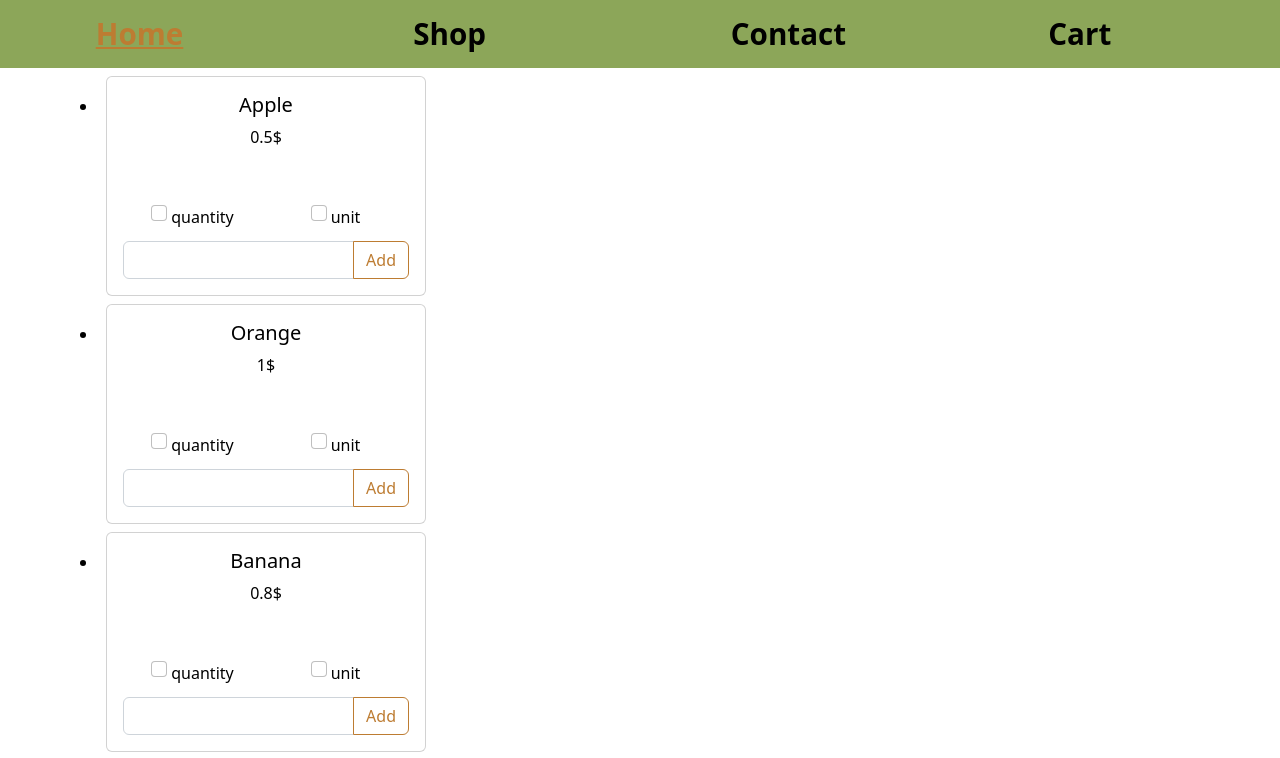
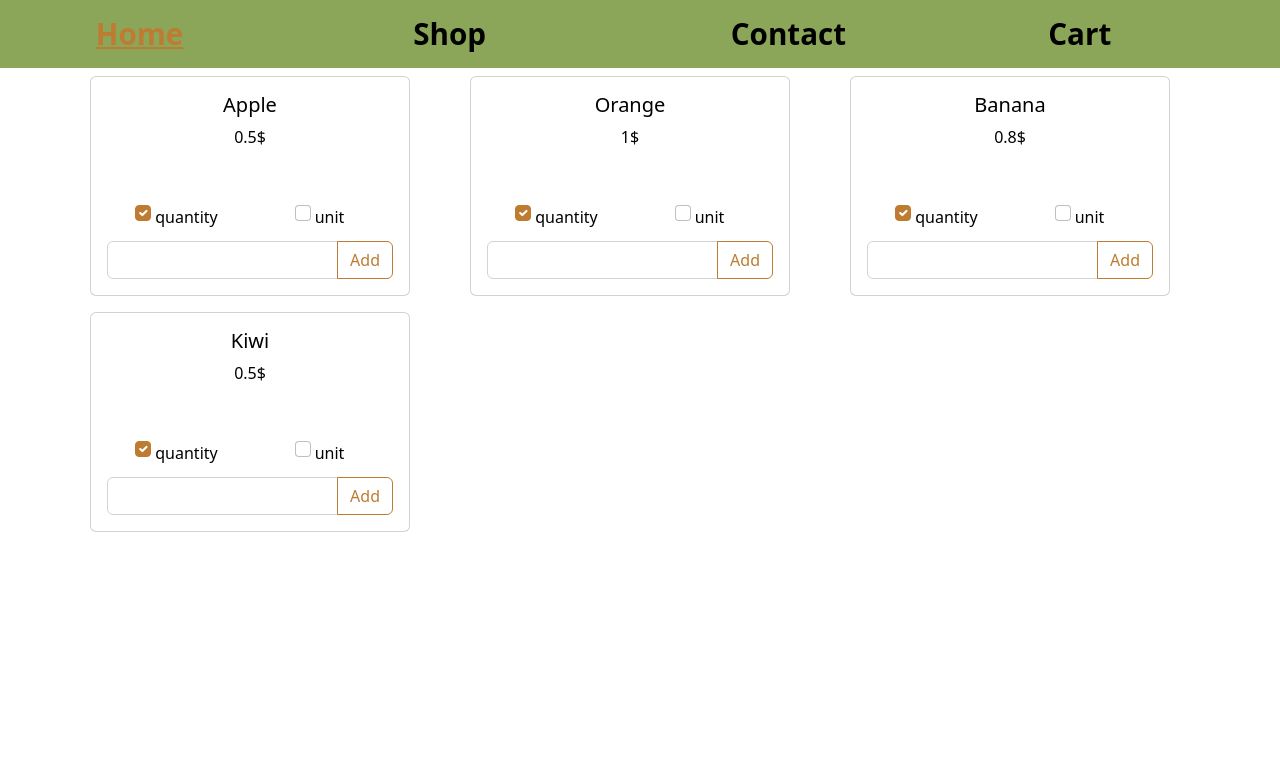
Before and after one commit to philica94/GreenGrocery, a React (Create React App) app: page /green-grocery in a window 1280 px wide. Shown: the top 758 px of the page. Built offline with nearby package versions, Linux system fonts and the light colour scheme.

Commit message:
feature: new checkbox functionality

```diff
--- a/src/components/green-grocery/products/Product.js
+++ b/src/components/green-grocery/products/Product.js
@@ -12,14 +12,12 @@ const Product = (props) => {
   const submitAddingHandler = () => {};
 
   return (
-    <li>
-      <div class='text-center'>
-        <Card>
-          <ProductInfo name={props.name} price={props.price} />
-          <ProductForm {...props} />
-        </Card>
-      </div>
-    </li>
+    <div className='col'>
+      <Card>
+        <ProductInfo name={props.name} price={props.price} />
+        <ProductForm id={props.id} />
+      </Card>
+    </div>
   );
 };
 
--- a/src/components/green-grocery/products/ProductForm.js
+++ b/src/components/green-grocery/products/ProductForm.js
@@ -1,20 +1,43 @@
+import { useState } from 'react';
 import Button from '../../UI/Button';
 
 const ProductForm = (props) => {
+  const [checkedQuantity, setCheckedQuantity] = useState(true);
+
+  const checkedQuantityHandler = () => {
+    setCheckedQuantity(true);
+  };
+
+  const checkedUnitHandler = () => {
+    setCheckedQuantity(false);
+  };
+
   return (
     <div>
       <form>
         <div className='container'>
           <div className='row'>
             <div className='col'>
-              <input id='quantity' type='checkbox' className='form-check-input' />
-              <label htmlFor='quantity' className='form-label p-1'>
+              <input
+                id={`quantity${props.id}`}
+                type='checkbox'
+                checked={checkedQuantity}
+                onChange={checkedQuantityHandler}
+                className='form-check-input'
+              />
+              <label htmlFor={`quantity${props.id}`} className='form-label p-1'>
                 quantity
               </label>
             </div>
             <div className='col'>
-              <input id='unit' type='checkbox' className='form-check-input' />
-              <label htmlFor='unit' className='form-label p-1'>
+              <input
+                id={`unit${props.id}`}
+                type='checkbox'
+                checked={!checkedQuantity}
+                onChange={checkedUnitHandler}
+                className='form-check-input'
+              />
+              <label htmlFor={`unit${props.id}`} className='form-label p-1'>
                 unit
               </label>
             </div>
--- a/src/components/green-grocery/products/ProductList.js
+++ b/src/components/green-grocery/products/ProductList.js
@@ -5,13 +5,9 @@ const ProductList = () => {
   const fruitList = FRUIT_PRODUCTS.map((fruitProd) => <Product key={fruitProd.id} {...fruitProd} />);
 
   return (
-    <ul>
-      <div className='container text-center'>
-        <div className='row'>
-          <div className='col-2'>{fruitList}</div>
-        </div>
-      </div>
-    </ul>
+    <div className='container text-center'>
+      <div className='row'>{fruitList}</div>
+    </div>
   );
 };
 
```
